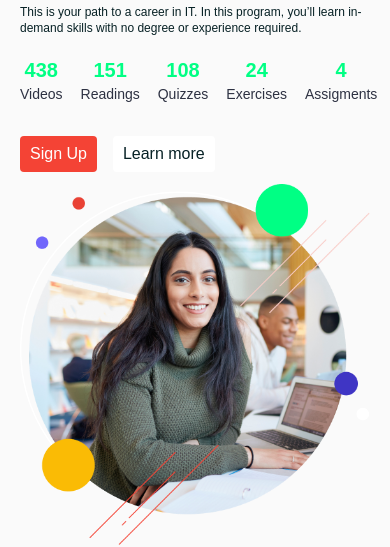
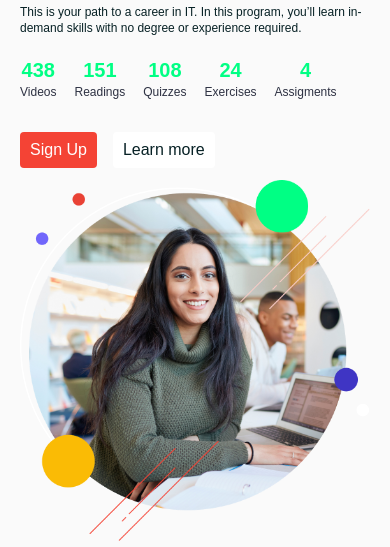
Before and after one commit to stepwithsami/JFWD5, a website built with Vite: page index.html in a window 390 px wide. Shown: the part 304-851 px from the top of the page. Built offline with nearby package versions, Linux system fonts and the light colour scheme; files whose address does not match are found by name.

Commit message:
Some responsive fixed

```diff
--- a/index.html
+++ b/index.html
@@ -58,27 +58,27 @@
                 <div class="flex items-center text-center gap-4.5 my-5 md:my-8">
                     <div>
                         <span class="text-[#00FF84] font-bold text-xl">438</span>
-                        <p class="text-[#2D3142] text-sm md:text-base">Videos</p>
+                        <p class="text-[#2D3142] text-xs md:text-base">Videos</p>
                     </div>
 
                     <div>
                         <span class="text-[#00FF84] font-bold text-xl">151</span>
-                        <p class="text-[#2D3142] text-sm md:text-base">Readings</p>
+                        <p class="text-[#2D3142] text-xs md:text-base">Readings</p>
                     </div>
 
                     <div>
                         <span class="text-[#00FF84] font-bold text-xl">108</span>
-                        <p class="text-[#2D3142] text-sm md:text-base">Quizzes</p>
+                        <p class="text-[#2D3142] text-xs md:text-base">Quizzes</p>
                     </div>
 
                     <div>
                         <span class="text-[#00FF84] font-bold text-xl">24</span>
-                        <p class="text-[#2D3142] text-sm md:text-base">Exercises</p>
+                        <p class="text-[#2D3142] text-xs md:text-base">Exercises</p>
                     </div>
 
                     <div>
                         <span class="text-[#00FF84] font-bold text-xl">4</span>
-                        <p class="text-[#2D3142] text-sm md:text-base">Assigments</p>
+                        <p class="text-[#2D3142] text-xs md:text-base">Assigments</p>
                     </div>
                 </div>
 
@@ -260,7 +260,7 @@
 
             </div>
 
-            <img class="absolute w-80 right-25 top-0" src="img/s.png" alt="">
+            <img class="absolute w-80 right-25 top-0 hidden lg:block" src="img/s.png" alt="">
         </div>
     </section>
 </body>
```
